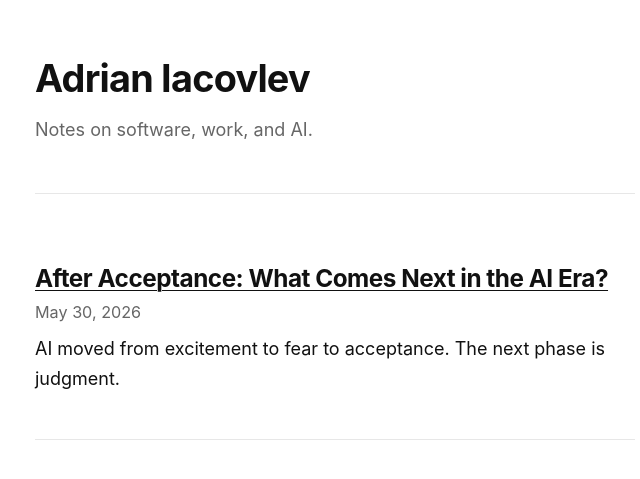
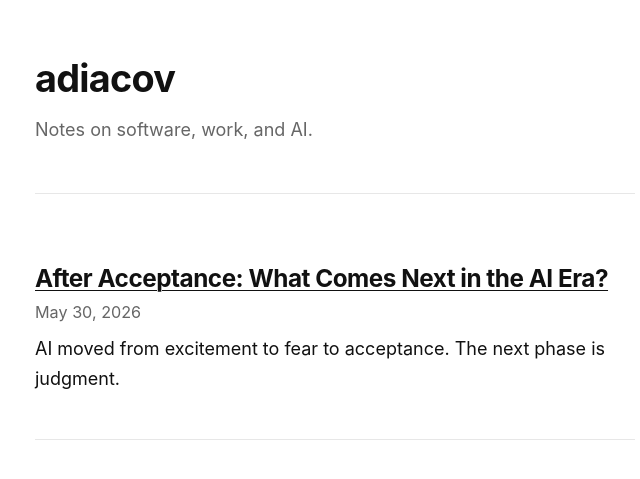
Before and after one commit to adiacov/adiacov.github.io, a Jekyll site: the page built from index.html, in a window 1280 px wide. Shown: the top 479 px of the page, without its empty margins (305-945 px from the left). Built offline with Jekyll 4.4.1, drawn with Linux system fonts in a browser that asks for light colours.

Commit message:
Use neutral site title

```diff
--- a/_config.yml
+++ b/_config.yml
@@ -1,4 +1,4 @@
-title: "Adrian Iacovlev"
+title: "adiacov"
 description: "Notes on software, work, and AI."
 url: "https://adiacov.github.io"
 baseurl: ""
--- a/index.html
+++ b/index.html
@@ -4,7 +4,7 @@ title: Articles
 ---
 
 <header class="site-header">
-  <h1>Adrian Iacovlev</h1>
+  <h1>adiacov</h1>
   <p>Notes on software, work, and AI.</p>
 </header>
 
```
